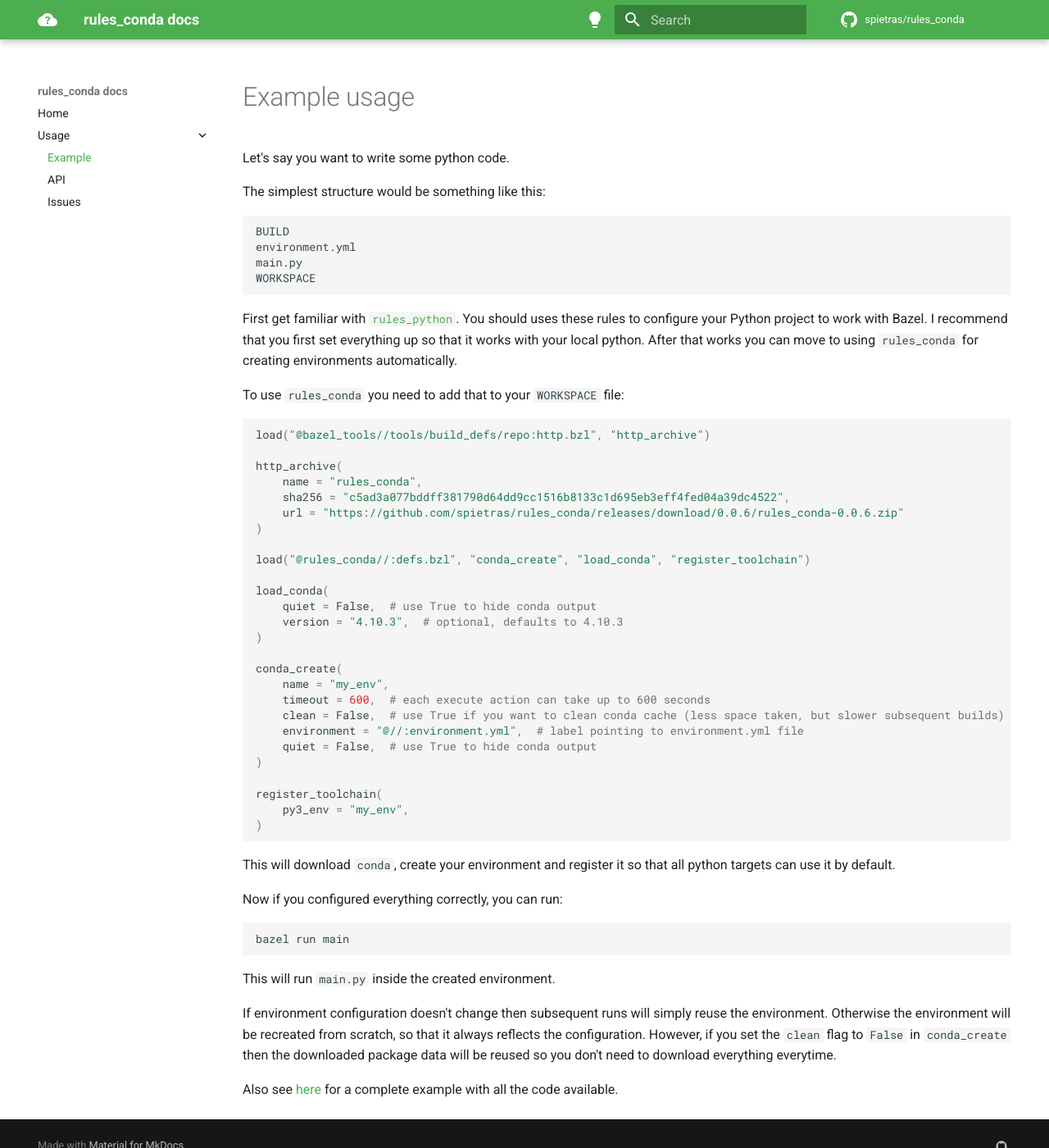
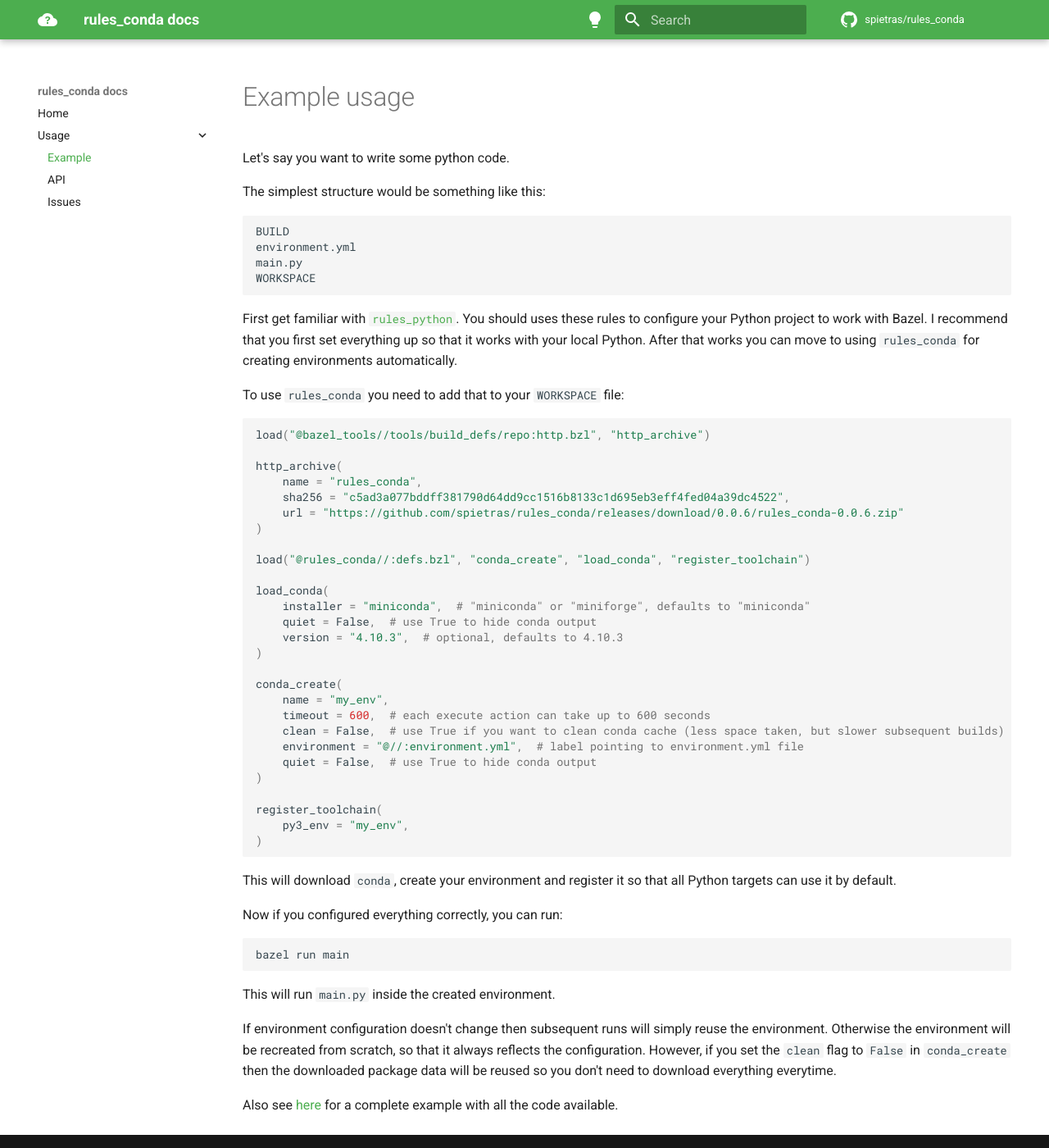
Before and after one commit to spietras/rules_conda, an MkDocs documentation site: the page built from docs/docs/usage/example.md, in a window 1280 px wide and 1400 px high. Shown: the whole window at 82% size. Built offline with MkDocs 1.6.1 and Material for MkDocs 9.7.7, drawn with Linux system fonts in a browser that asks for light colours; comment, search, counter and statistics services are not loaded.

Commit message:
Added `miniforge` support (#21)
* Introduces miniforge support.

* Adds miniforge as an argument to load_conda.

* Copy tests/miniconda to tests/miniforge.

Co-authored-by: Jiawen Chen <jiawen@adobe.com>

````diff
--- a/docs/docs/usage/example.md
+++ b/docs/docs/usage/example.md
@@ -13,7 +13,7 @@
 
 First get familiar with [`rules_python`](https://github.com/bazelbuild/rules_python).
 You should uses these rules to configure your Python project to work with Bazel.
-I recommend that you first set everything up so that it works with your local python.
+I recommend that you first set everything up so that it works with your local Python.
 After that works you can move to using `rules_conda` for creating environments automatically.
 
 To use `rules_conda` you need to add that to your `WORKSPACE` file:
@@ -30,6 +30,7 @@
 load("@rules_conda//:defs.bzl", "conda_create", "load_conda", "register_toolchain")
 
 load_conda(
+    installer = "miniconda",  # "miniconda" or "miniforge", defaults to "miniconda"
     quiet = False,  # use True to hide conda output
     version = "4.10.3",  # optional, defaults to 4.10.3
 )
@@ -47,7 +48,7 @@
 )
 ```
 
-This will download `conda`, create your environment and register it so that all python targets can use it by default.
+This will download `conda`, create your environment and register it so that all Python targets can use it by default.
 
 Now if you configured everything correctly, you can run:
 
````
Also changed, not shown: docs/docs/usage/api.md (+1 -0 lines), README.md, 9 other files.
